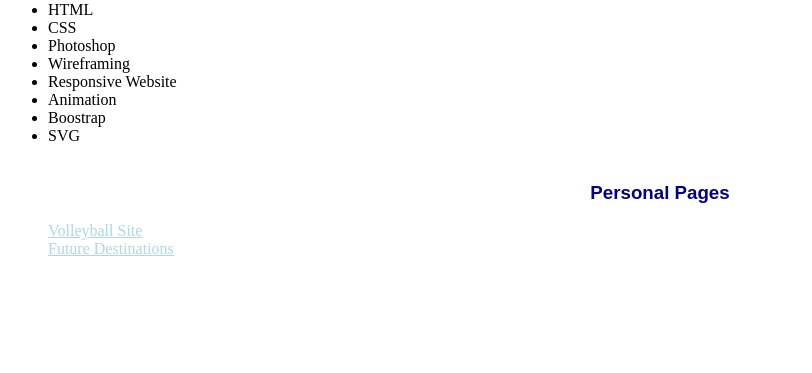
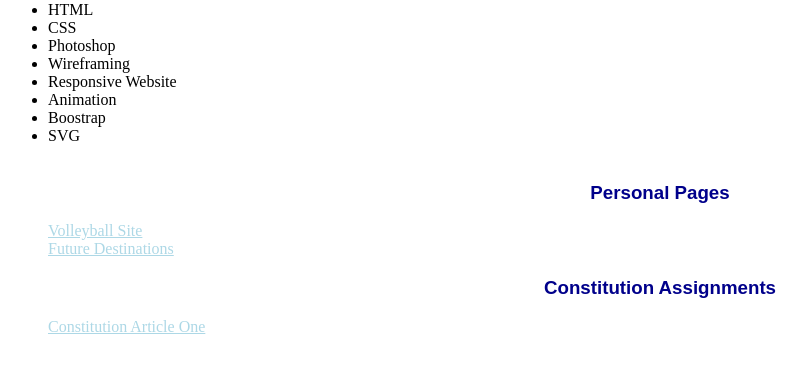
Before and after one commit to hutchid6/IMM130, a plain HTML site: page www/index.html in a window 1280 px wide. Shown: the part 79-452 px from the top of the page, without its empty margins (0-812 px from the left). Drawn offline with Linux system fonts and the light colour scheme.

Commit message:
Update index.html

```diff
--- a/www/index.html
+++ b/www/index.html
@@ -29,6 +29,9 @@
 		<a href=personalPages/volleyball.html> Volleyball Site </a>
 		<br>
 		<a href=personalPages/locations.html> Future Destinations </a>
+
+		<h3> Constitution Assignments </h3>
+		<a href=constitution/constitution.html> Constitution Article One </a>
 </body>
 
 </html>
```
